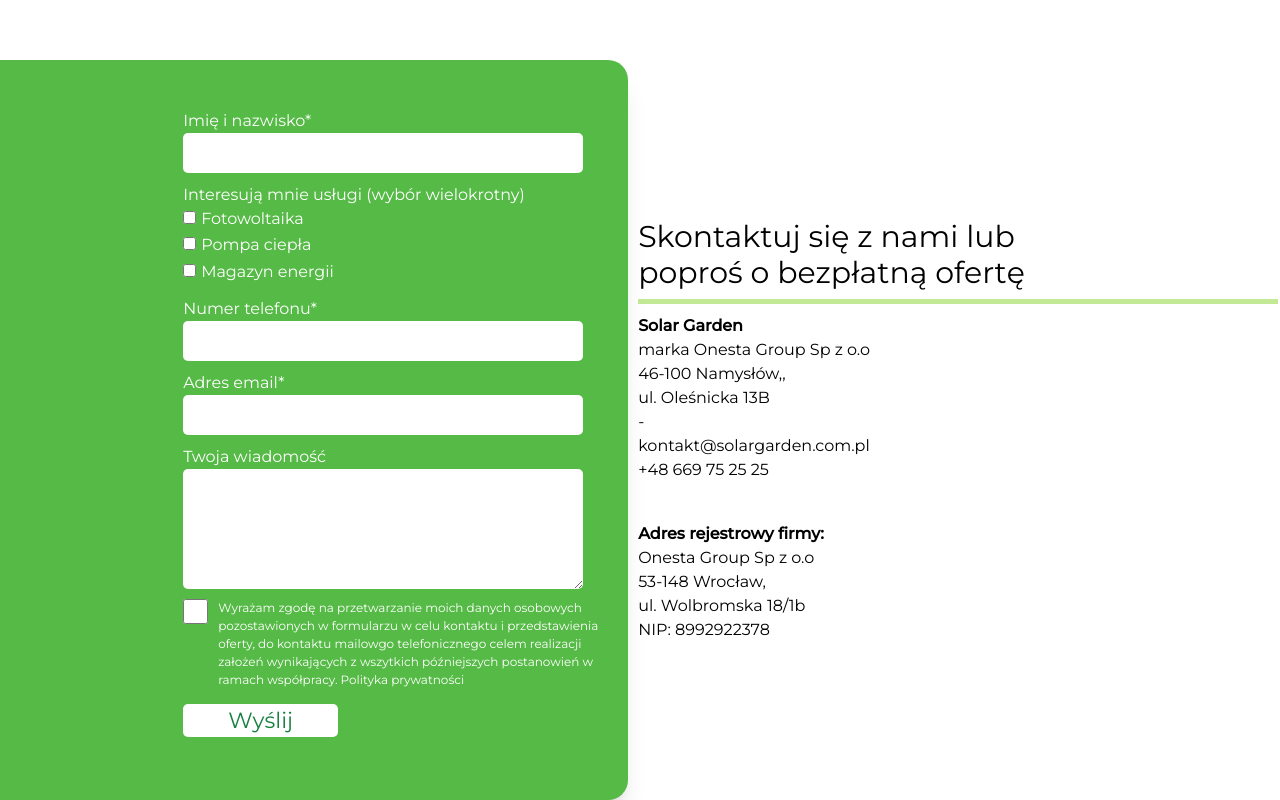
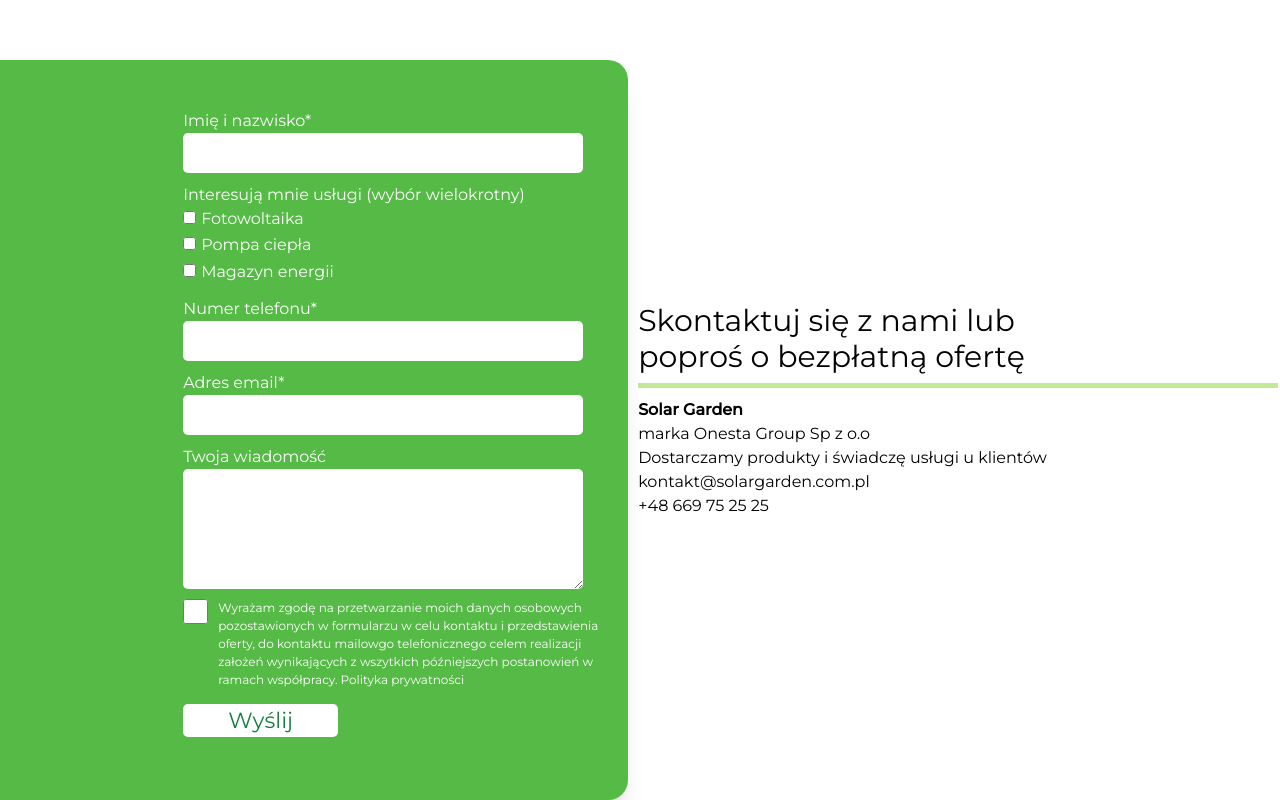
Before and after one commit to Marlonbrando3/solargarden, a Next.js app: page / in a window 1280 px wide. Shown: the part 3660-4460 px from the top of the page. Built offline with nearby package versions, Linux system fonts and the light colour scheme.

Commit message:
first commit

```diff
--- a/src/ContactForm/ContactForm.tsx
+++ b/src/ContactForm/ContactForm.tsx
@@ -108,15 +108,16 @@
           </div></Link>
           <div className='bg-[#a7e06a]/[0.7] h-[5px] w-[50vw] -mr-[20vw] mt-[8px] mb-[10px]'></div>
           <p><b>Solar Garden</b> <br></br> marka Onesta Group Sp z o.o</p>
-          <p>46-100 Namysłów,,<br></br> ul. Oleśnicka 13B</p>
-          <p>-</p>
+          <p>Dostarczamy produkty i świadczę usługi u klientów</p>
+          {/* <p>46-100 Namysłów,,<br></br> ul. Oleśnicka 13B</p>
+          <p>-</p> */}
           <p>kontakt@solargarden.com.pl</p>
           <p>+48 669 75 25 25</p>
           <p className='mt-[40px]'></p>
-          <p><b>Adres rejestrowy firmy:</b></p>
+          {/* <p><b>Adres rejestrowy firmy:</b></p>
           <p>Onesta Group Sp z o.o</p>
           <p>53-148 Wrocław,<br></br> ul. Wolbromska 18/1b</p>
-          <p>NIP: 8992922378</p>
+          <p>NIP: 8992922378</p> */}
         </div>
       </div>
       </div>
```
